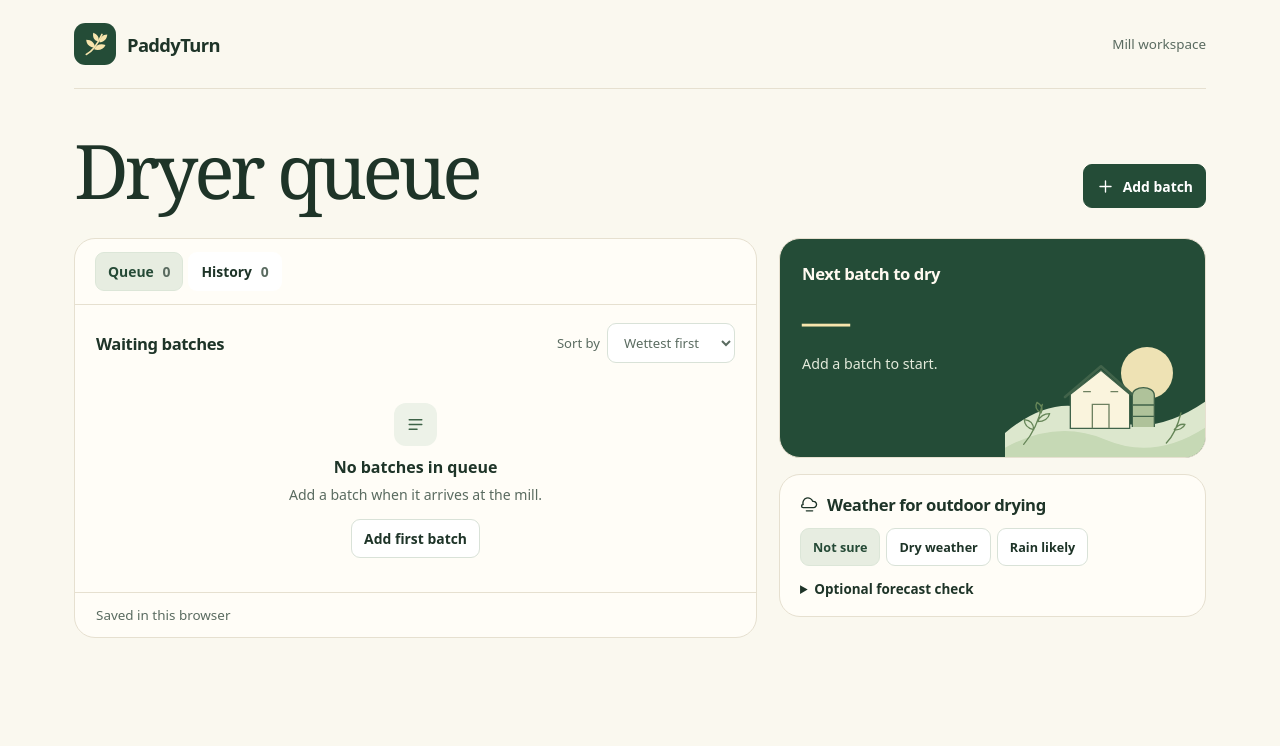
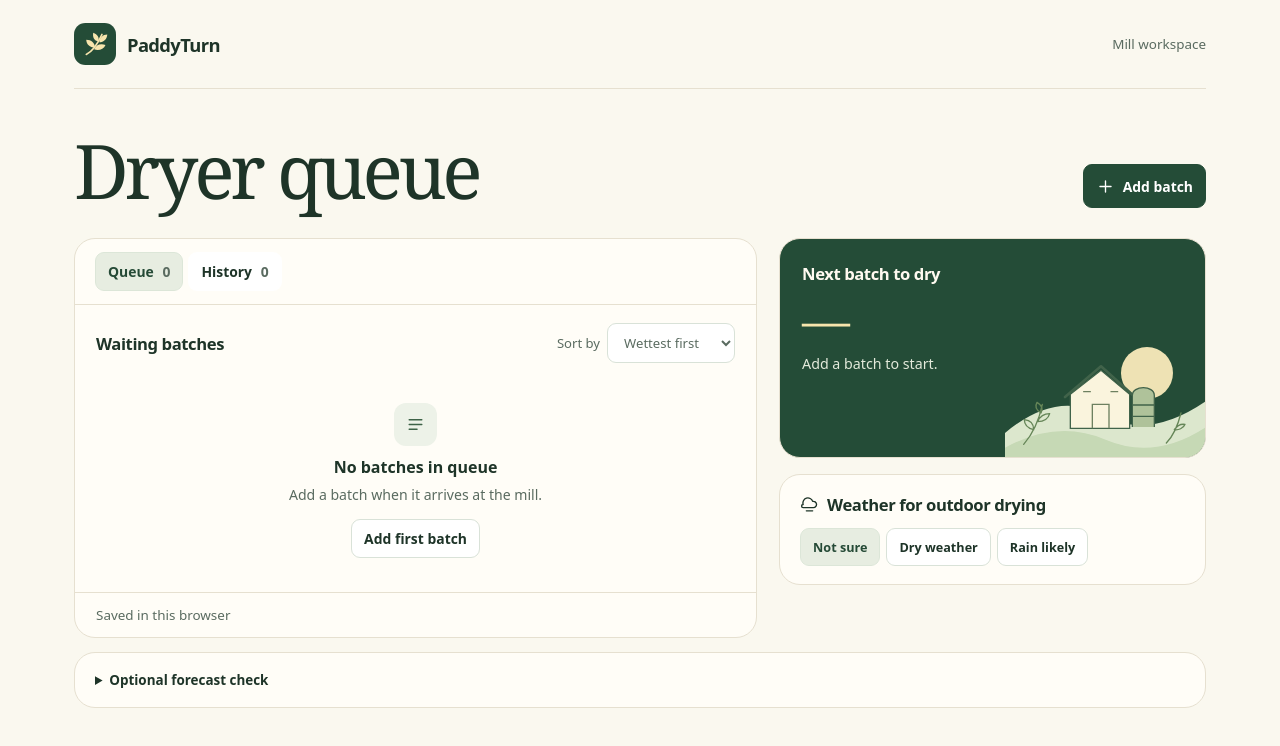
Before and after one commit to thesithunyein/paddyturn, a Next.js app: page /app in a window 1280 px wide. Shown: the top 746 px of the page. Built offline with nearby package versions, Linux system fonts and the light colour scheme.

Commit message:
Give forecast check a full-width workspace panel

```diff
--- a/app/app/page.tsx
+++ b/app/app/page.tsx
@@ -189,8 +189,12 @@ export default function Dashboard() {
             setForecast(undefined)
             save({ ...workspace, weather: option.id })
           }}>{option.label}</button>)}</div>
-          <details className="forecast">
+        </section>
+      </aside>
+    </div>
+    <details className="card forecast forecast-panel">
       <summary>Optional forecast check</summary>
+      <div className="forecast-panel-body">
         <form onSubmit={checkForecast}>
           <div className="fields">
             <label>Latitude<input name="latitude" type="number" min="-90" max="90" step="any" defaultValue="16.78" required /></label>
@@ -203,14 +207,12 @@ export default function Dashboard() {
           <button type="submit" disabled={!baseline.needsWeather || checking}>{checking ? 'Checking…' : 'Get forecast'}</button>
           {!baseline.needsWeather && <p>The next batch does not need a forecast.</p>}
         </form>
-          </details>
         {forecast && <div className="forecast-result" aria-live="polite">
           <p>{forecast.reason || (conditions === 'rain' ? 'Rain limit reached.' : conditions === 'dry' ? 'Below the rain limit.' : 'Forecast unavailable.')}</p>
           <ForecastEvidence forecast={forecast} />
         </div>}
-        </section>
-      </aside>
       </div>
+    </details>
     {editing && <dialog ref={dialog} aria-label={editing.key ? 'Edit batch' : 'Add batch'} onCancel={() => setEditing(null)}>
       <form onSubmit={submit}>
         <div className="section-bar"><h2>{editing.key ? 'Edit batch' : 'Add batch'}</h2><button type="button" className="icon-button" aria-label="Close" onClick={() => setEditing(null)}><Icon name="close" /></button></div>
--- a/app/style.css
+++ b/app/style.css
@@ -80,6 +80,12 @@ dialog .check { display: flex; align-items: center; gap: 7px; margin: 14px 0 }
 }
 
 .forecast { margin-top: 14px; font-size: .84rem }
+.forecast-panel { padding: 18px 20px }
+.forecast-panel form { max-width: 42rem }
+.forecast-panel-body { display: grid; gap: 16px 28px }
+@media (min-width: 820px) {
+  .forecast-panel-body { grid-template-columns: repeat(2, minmax(0, 1fr)) }
+}
 .forecast summary { cursor: pointer; font-weight: 650 }
 .forecast form { display: grid; gap: 9px; margin-top: 8px }
 .forecast label { display: grid; gap: 4px; min-width: 0 }
```
Lines whose indentation alone changed are shown as unchanged.
